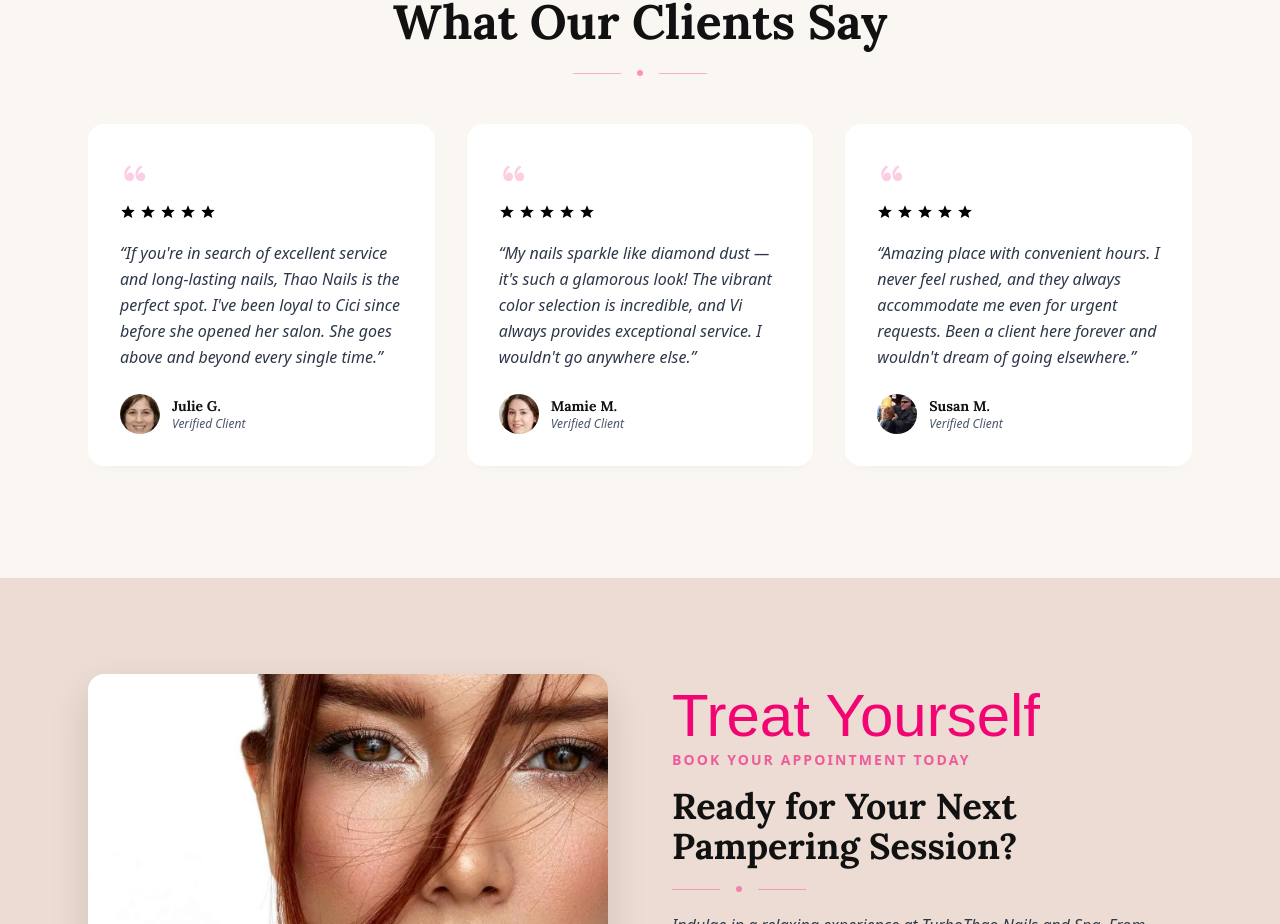
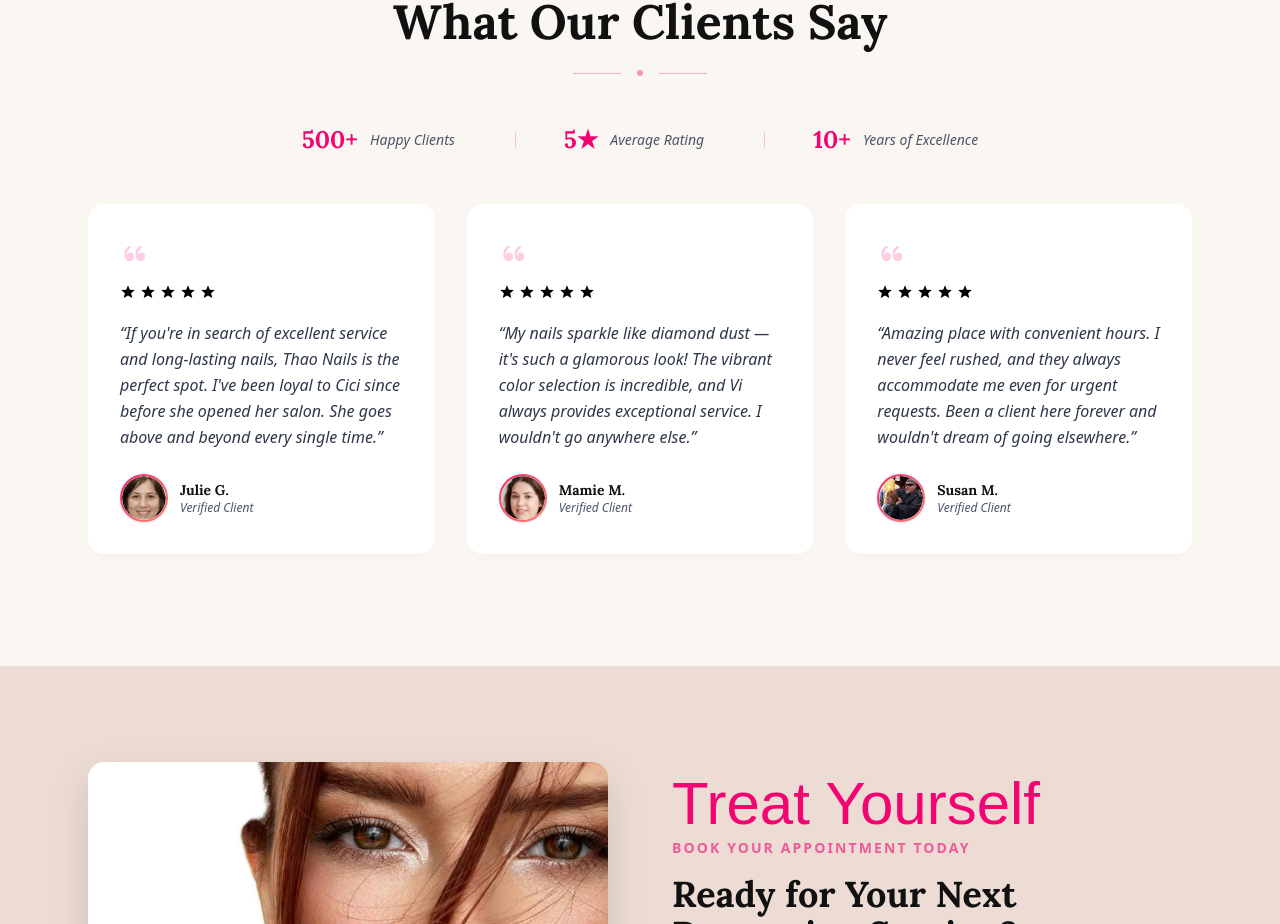
Before and after one commit to CalTech-Web/turbothao, a Next.js app: page / in a window 1280 px wide. Shown: the part 4640-5564 px from the top of the page. Built offline with nearby package versions, Linux system fonts and the light colour scheme; a web font is replaced by a local one.

Commit message:
Enhance Testimonials with social proof stats bar and gradient avatar borders
Co-Authored-By: Claude Sonnet 4.6 <noreply@anthropic.com>

```diff
--- a/src/components/Testimonials.tsx
+++ b/src/components/Testimonials.tsx
@@ -1,6 +1,12 @@
 import Image from "next/image";
 import { TESTIMONIALS } from "@/lib/constants";
 import SectionHeading from "./SectionHeading";
+
+const STATS = [
+  { value: "500+", label: "Happy Clients" },
+  { value: "5★", label: "Average Rating" },
+  { value: "10+", label: "Years of Excellence" },
+];
 
 export default function Testimonials() {
   return (
@@ -12,14 +18,27 @@ export default function Testimonials() {
           scriptText="reviews"
         />
 
+        {/* Social proof stats bar */}
+        <div className="mb-12 flex flex-wrap justify-center gap-x-12 gap-y-4">
+          {STATS.map((stat, i) => (
+            <div key={i} className="flex items-center gap-3">
+              <span className="font-heading text-2xl font-bold text-accent-pink">{stat.value}</span>
+              <span className="text-sm italic text-text-muted">{stat.label}</span>
+              {i < STATS.length - 1 && (
+                <span className="ml-12 hidden h-4 w-px bg-accent-pink/20 sm:block" />
+              )}
+            </div>
+          ))}
+        </div>
+
         <div className="grid gap-8 md:grid-cols-3">
           {TESTIMONIALS.map((testimonial) => (
             <div
               key={testimonial.name}
-              className="group rounded-2xl bg-white p-8 shadow-[0_6px_15px_-10px_rgba(0,0,0,0.08)] transition-all duration-500 hover:-translate-y-1 hover:shadow-[0_15px_25px_-10px_rgba(0,0,0,0.1)]"
+              className="group rounded-2xl bg-white p-8 shadow-[0_6px_15px_-10px_rgba(0,0,0,0.08)] transition-all duration-500 hover:-translate-y-1 hover:shadow-[0_15px_25px_-10px_rgba(242,4,115,0.08)]"
             >
               {/* Quote mark */}
-              <svg className="mb-4 h-8 w-8 text-accent-pink/20" viewBox="0 0 40 40" fill="currentColor">
+              <svg className="mb-4 h-8 w-8 text-accent-pink/20 transition-colors duration-300 group-hover:text-accent-pink/30" viewBox="0 0 40 40" fill="currentColor">
                 <path d="M8 25C8 25 8 18 14 14L12 12C4 16 4 26 8 30C10 32 14 32 16 30C18 28 18 24 16 22C14 20 10 20 8 25ZM22 25C22 25 22 18 28 14L26 12C18 16 18 26 22 30C24 32 28 32 30 30C32 28 32 24 30 22C28 20 24 20 22 25Z" />
               </svg>
 
@@ -37,13 +56,18 @@ export default function Testimonials() {
               </p>
 
               <div className="flex items-center gap-3">
-                <Image
-                  src={testimonial.avatar}
-                  alt={testimonial.name}
-                  width={40}
-                  height={40}
-                  className="h-10 w-10 rounded-full object-cover"
-                />
+                {/* Avatar with pink gradient border */}
+                <div className="shrink-0 rounded-full bg-gradient-to-br from-[#f20473] to-[#f78172] p-[2px] shadow-sm transition-shadow duration-300 group-hover:shadow-[0_0_0_3px_rgba(242,4,115,0.15)]">
+                  <div className="overflow-hidden rounded-full bg-white">
+                    <Image
+                      src={testimonial.avatar}
+                      alt={testimonial.name}
+                      width={44}
+                      height={44}
+                      className="h-11 w-11 rounded-full object-cover"
+                    />
+                  </div>
+                </div>
                 <div>
                   <p className="font-heading text-sm font-bold text-text-primary">
                     {testimonial.name}
```
